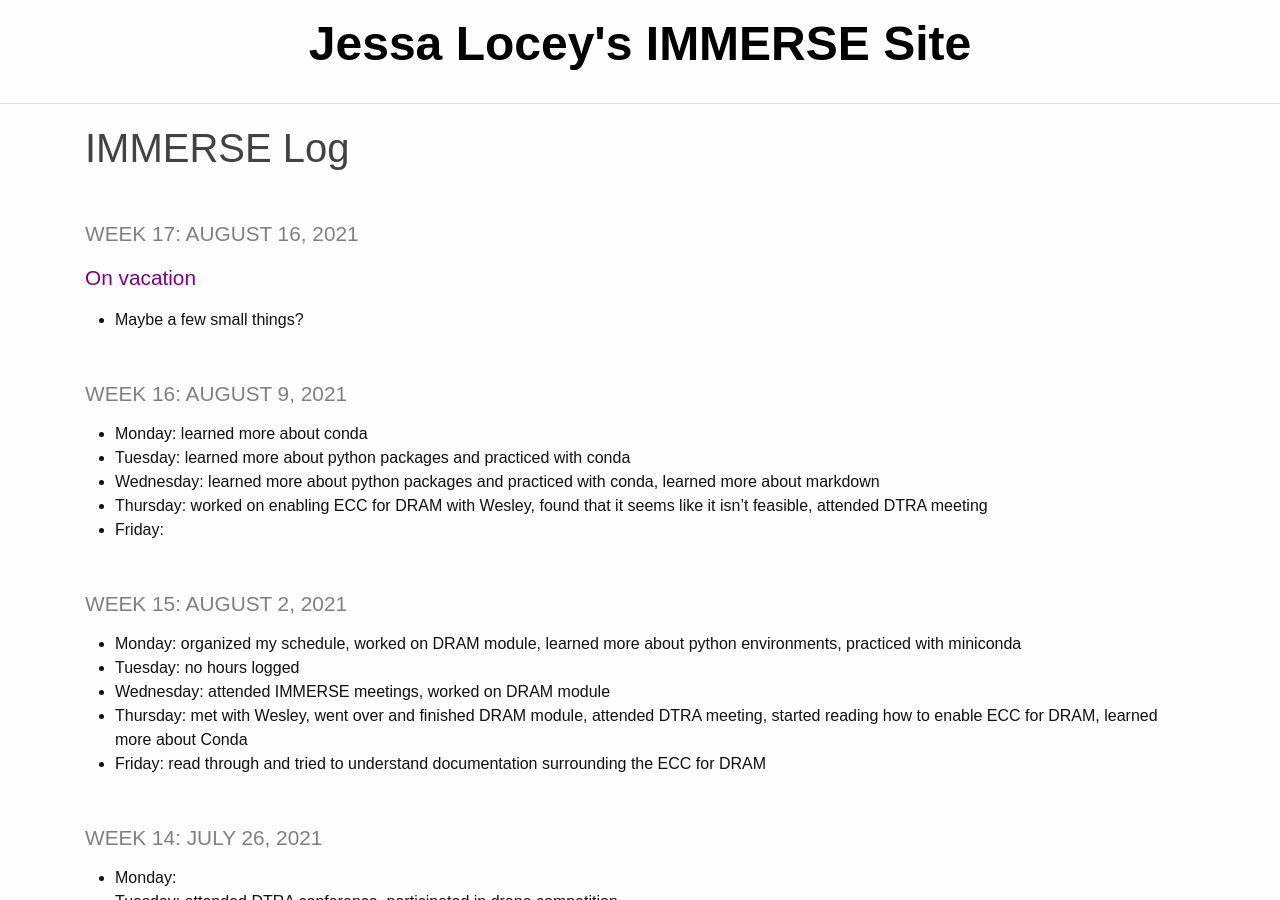
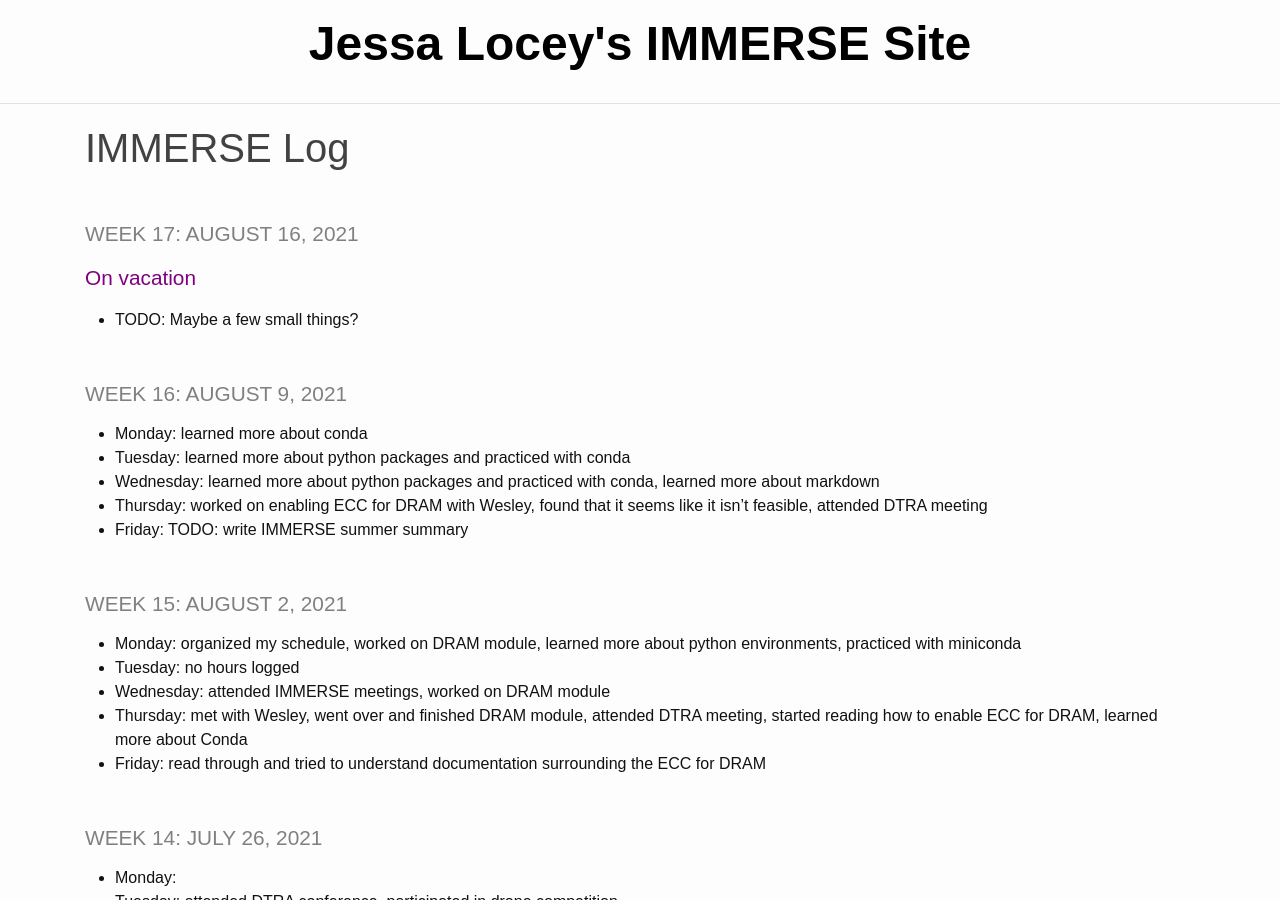
Before and after one commit to jessalocey/jessalocey.github.io, a Jekyll site: the page built from _pages/log.md, in a window 1280 px wide and 900 px high. Built offline with Jekyll 4.4.1, drawn with Linux system fonts in a browser that asks for light colours.

Commit message:
added TODO notes

```diff
--- a/_pages/log.md
+++ b/_pages/log.md
@@ -5,14 +5,14 @@ title: IMMERSE Log
 
 ### Week 17: August 16, 2021
 <span style="color:purple; font-size:1.3em;">On vacation</span>
-* Maybe a few small things?
+* TODO: Maybe a few small things?
 
 ### Week 16: August 9, 2021
 * **Monday:** learned more about conda
 * **Tuesday:** learned more about python packages and practiced with conda
 * **Wednesday:** learned more about python packages and practiced with conda, learned more about markdown
 * **Thursday:** worked on enabling ECC for DRAM with Wesley, found that it seems like it isn't feasible, attended DTRA meeting
-* **Friday:**
+* **Friday:** TODO: write IMMERSE summer summary
 
 ### Week 15: August 2, 2021
 * **Monday:** organized my schedule, worked on DRAM module, learned more about python environments, practiced with miniconda
```
